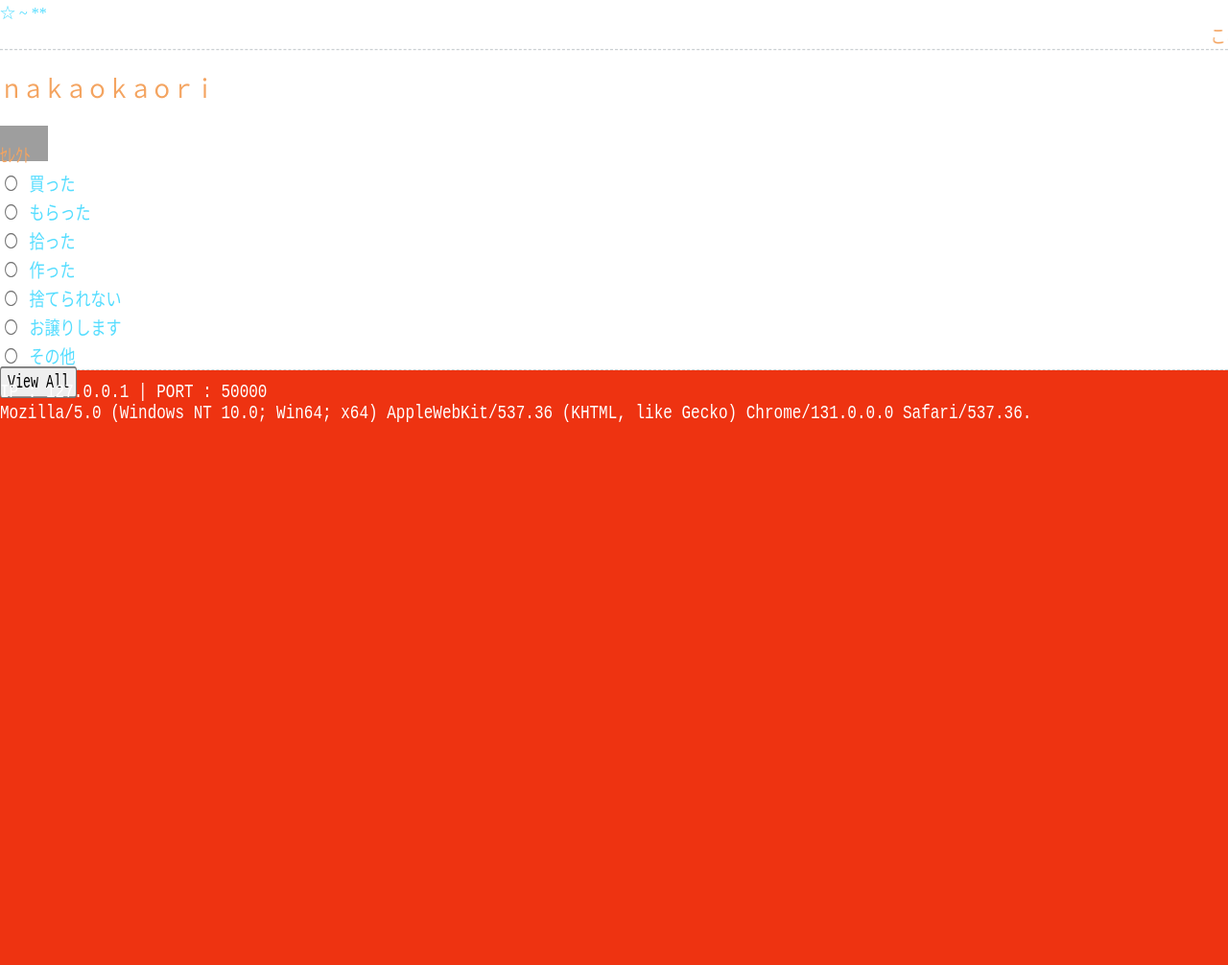
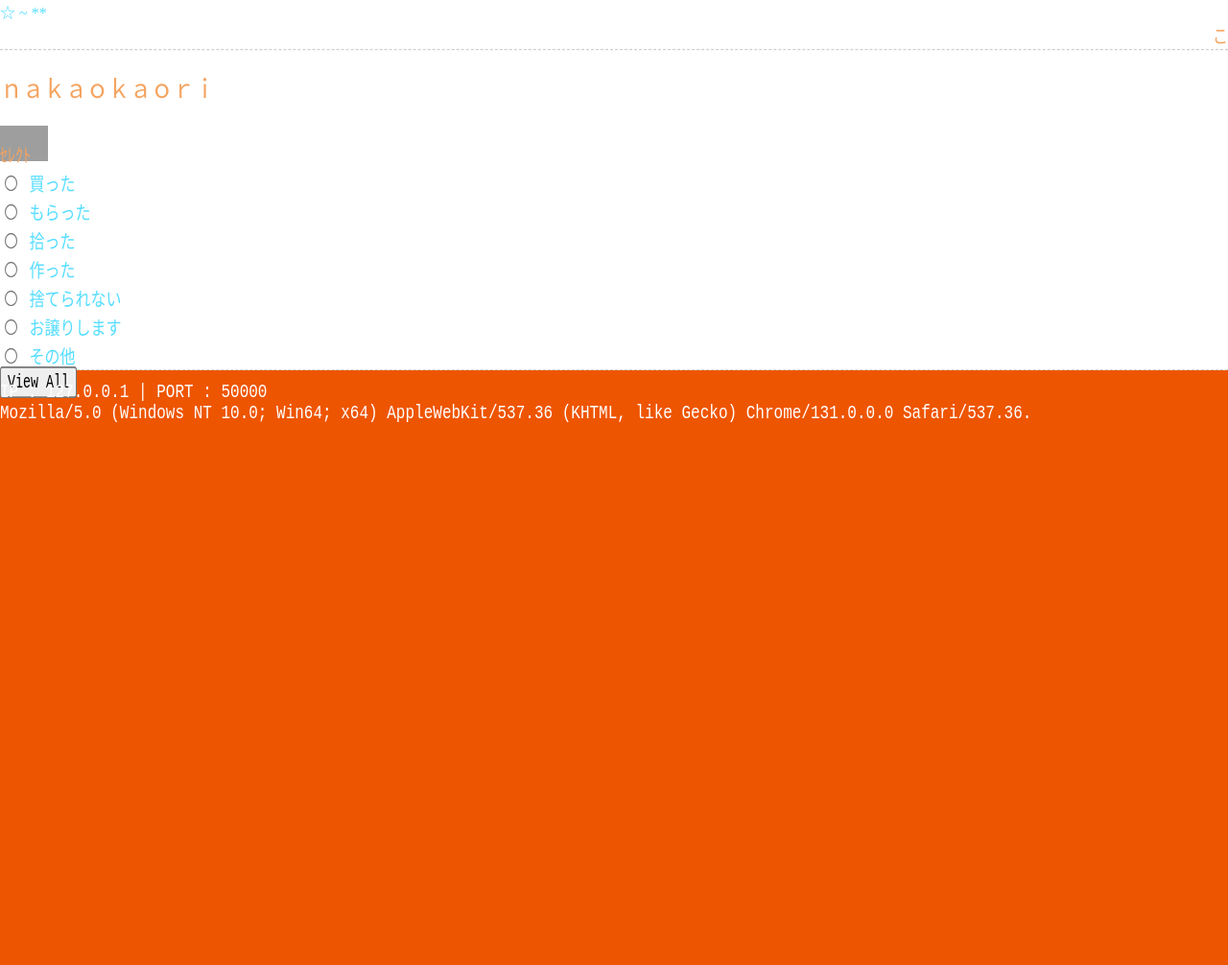
Before and after one commit to nakaokaori/the-things-i-we-own, a PHP site: page / in a window 1280 px wide. Shown: the whole page at 96% size. Run offline with PHP 8.4, Linux system fonts and the light colour scheme; some libraries are stand-ins or nearby versions; grey boxes are pictures that could not be loaded.

Commit message:
Update index.php

```diff
--- a/index.php
+++ b/index.php
@@ -65,7 +65,7 @@ fclose($fp);
             --text-color: sandybrown;
             --hover-color: #5df;
             --border-style: 1px dashed #cbd0d3;
-            --bg-color: #e31;
+            --bg-color: #e50;
             --list-bg: #fdc;
             --list-text: gold;
             --org-text: #5df;
```
